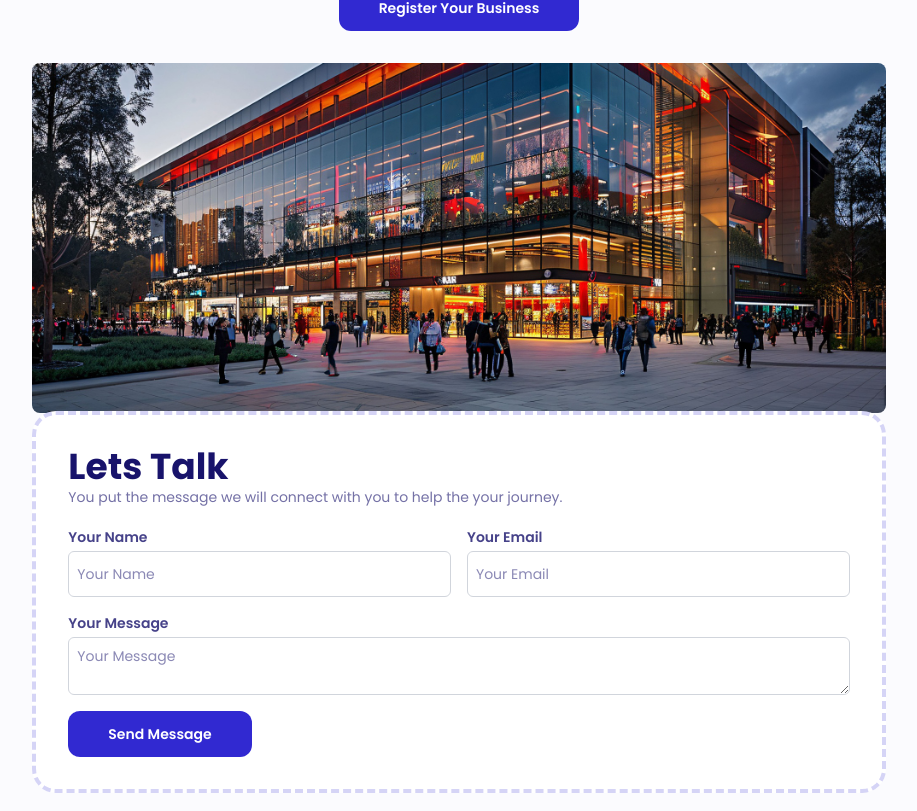
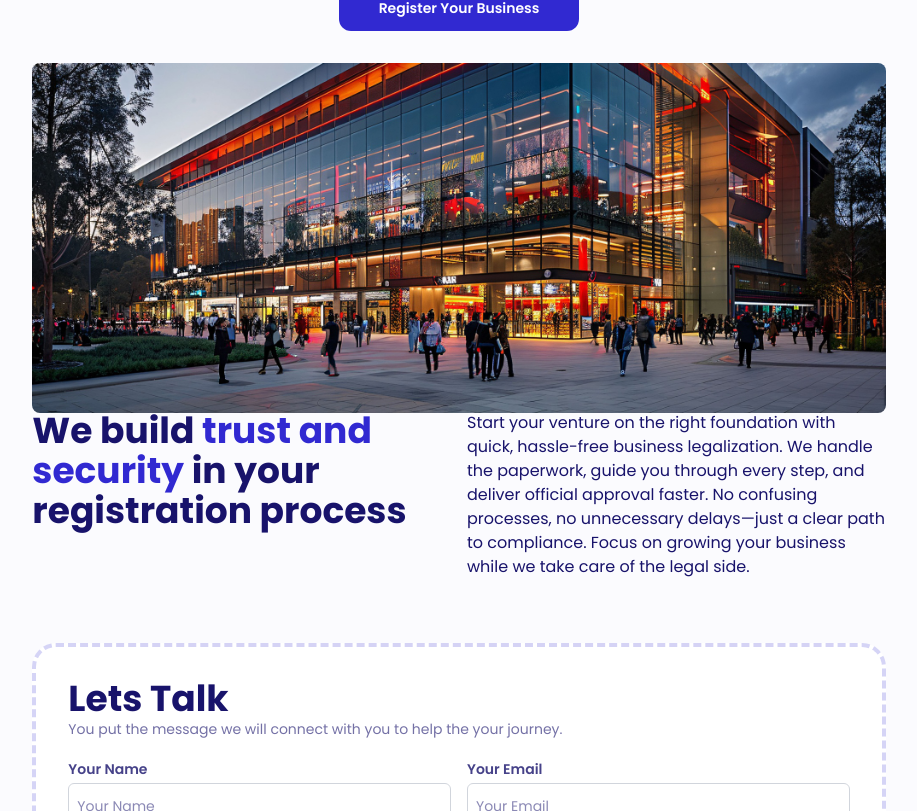
Before and after one commit to buddhika-development/business_process_enhancement, a Next.js app in the folder client_app/: page / in a window 1280 px wide. Shown: the part 429-1240 px from the top of the page, without its empty margins (181-1098 px from the left). Built offline with nearby package versions, Linux system fonts and the light colour scheme.

Commit message:
design the why us section

```diff
--- a/client_app/src/app/page.tsx
+++ b/client_app/src/app/page.tsx
@@ -1,5 +1,6 @@
 import InstantContactUs from "@/components/layout/Global/InstantContactUs";
 import HeroSection from "@/components/layout/HomePage/HeroSection";
+import WhyUs from "@/components/layout/HomePage/WhyUs";
 import Image from "next/image";
 
 export default function Home() {
@@ -10,6 +11,7 @@ export default function Home() {
       <HeroSection />
 
       {/* business introduction section */}
+      <WhyUs />
 
       {/* isntant contact us section */}
       <InstantContactUs />
--- /dev/null
+++ b/client_app/src/components/layout/HomePage/WhyUs.tsx
@@ -0,0 +1,13 @@
+import Title from '@/components/ui/Title/Title'
+import React from 'react'
+
+const WhyUs = () => {
+  return (
+    <div className='body-content grid grid-cols-1 lg:grid-cols-2 gap-4 py-8'>
+        <Title>We build <span className='text-primary'>trust and security</span> in your registration process</Title>
+        <p>Start your venture on the right foundation with quick, hassle-free business legalization. We handle the paperwork, guide you through every step, and deliver official approval faster. No confusing processes, no unnecessary delays—just a clear path to compliance. Focus on growing your business while we take care of the legal side.</p>
+    </div>
+  )
+}
+
+export default WhyUs
```
